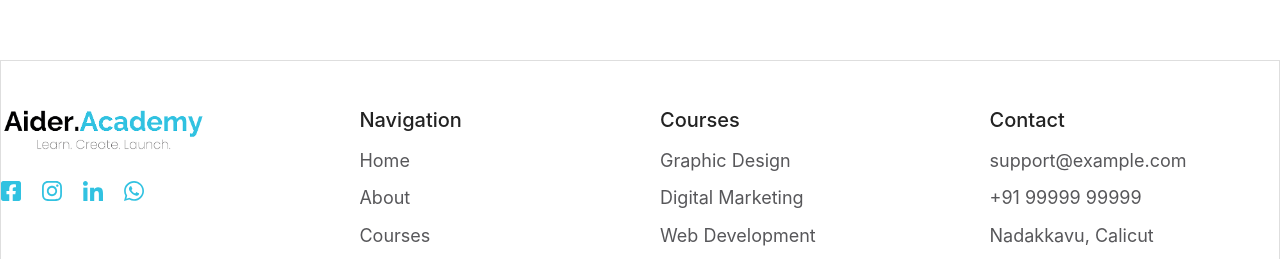
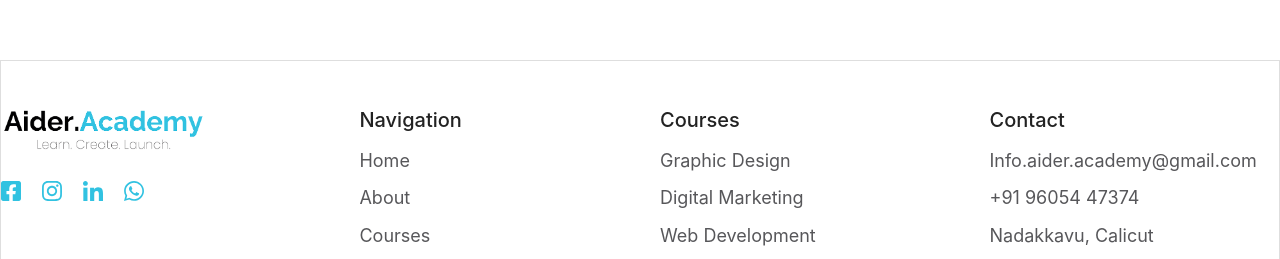
Before and after one commit to infoaideracademy-coder/AiderAcademyWeb, a Next.js app: page /contact in a window 1280 px wide. Shown: the part 2324-2583 px from the top of the page. Built offline with nearby package versions, Linux system fonts and the light colour scheme; a web font is replaced by a local one.

Commit message:
updated contact details

```diff
--- a/src/components/ContactComponents/ContactFormInfoSection/ContactFormInfoSection.tsx
+++ b/src/components/ContactComponents/ContactFormInfoSection/ContactFormInfoSection.tsx
@@ -25,17 +25,17 @@ const contactItems = [
   {
     icon: imgEmail,
     title: "Email us",
-    value: "aideracademy@gmail.com",
+    value: "Info.aider.academy@gmail.com",
   },
   {
     icon: imgPhone,
     title: "Call us",
-    value: "+91 88888 88888",
+    value: "+91 96054 47374",
   },
   {
     icon: imgWhatsapp,
     title: "Whatsapp Us",
-    value: "+91 88888 88888",
+    value: "+91 96054 47374",
   },
   {
     icon: imgLocation,
--- a/src/components/ContactComponents/SiteHeader/SiteHeader.tsx
+++ b/src/components/ContactComponents/SiteHeader/SiteHeader.tsx
@@ -22,8 +22,8 @@ const navigationItems = [
 ];
 
 const socialItems = [
-  { label: "Facebook", href: "#", icon: imgFacebook },
-  { label: "Instagram", href: "#", icon: imgInstagram },
+  { label: "Facebook", href: "https://www.facebook.com/profile.php?id=61574845930628", icon: imgFacebook },
+  { label: "Instagram", href: "https://www.instagram.com/aider.academy?igsh=cXQzY2E3NWw0a3B1", icon: imgInstagram },
   { label: "LinkedIn", href: "#", icon: imgLinkedIn },
   { label: "WhatsApp", href: "#", icon: imgWhatsApp },
 ];
--- a/src/components/Footer/Footer.tsx
+++ b/src/components/Footer/Footer.tsx
@@ -22,16 +22,16 @@ const courseLinks = [
   { label: "Web Development", href: "/courses" },
 ];
 const contactItems = [
-  "support@example.com",
-  "+91 99999 99999",
+  "Info.aider.academy@gmail.com",
+  "+91 96054 47374",
   "Nadakkavu, Calicut",
 ];
 
 const socialLinks = [
-  { icon: imgFacebook, label: "Facebook" },
-  { icon: imgInstagram, label: "Instagram" },
-  { icon: imgLinkedIn, label: "LinkedIn" },
-  { icon: imgWhatsApp, label: "WhatsApp" },
+  { icon: imgFacebook, label: "Facebook", href: "https://www.facebook.com/profile.php?id=61574845930628" },
+  { icon: imgInstagram, label: "Instagram", href: "https://www.instagram.com/aider.academy?igsh=cXQzY2E3NWw0a3B1" },
+  { icon: imgLinkedIn, label: "LinkedIn", href: "#" },
+  { icon: imgWhatsApp, label: "WhatsApp", href: "#" },
 ];
 
 const Footer = () => {
@@ -45,7 +45,7 @@ const Footer = () => {
               {socialLinks.map((item) => (
                 <a
                   className="footer-section__social-link"
-                  href="#"
+                  href={item.href}
                   aria-label={item.label}
                   key={item.label}
                 >
--- a/src/components/HeroSection/HeroSection.tsx
+++ b/src/components/HeroSection/HeroSection.tsx
@@ -110,7 +110,7 @@ const HeroSection = () => {
               </div>
               <div className="contact-text">
                 <span className="contact-label">Have any queries call us</span>
-                <span className="contact-number">+91 88888 88888</span>
+                <span className="contact-number">+91 96054 47374</span>
               </div>
             </div>
           </div>
```
